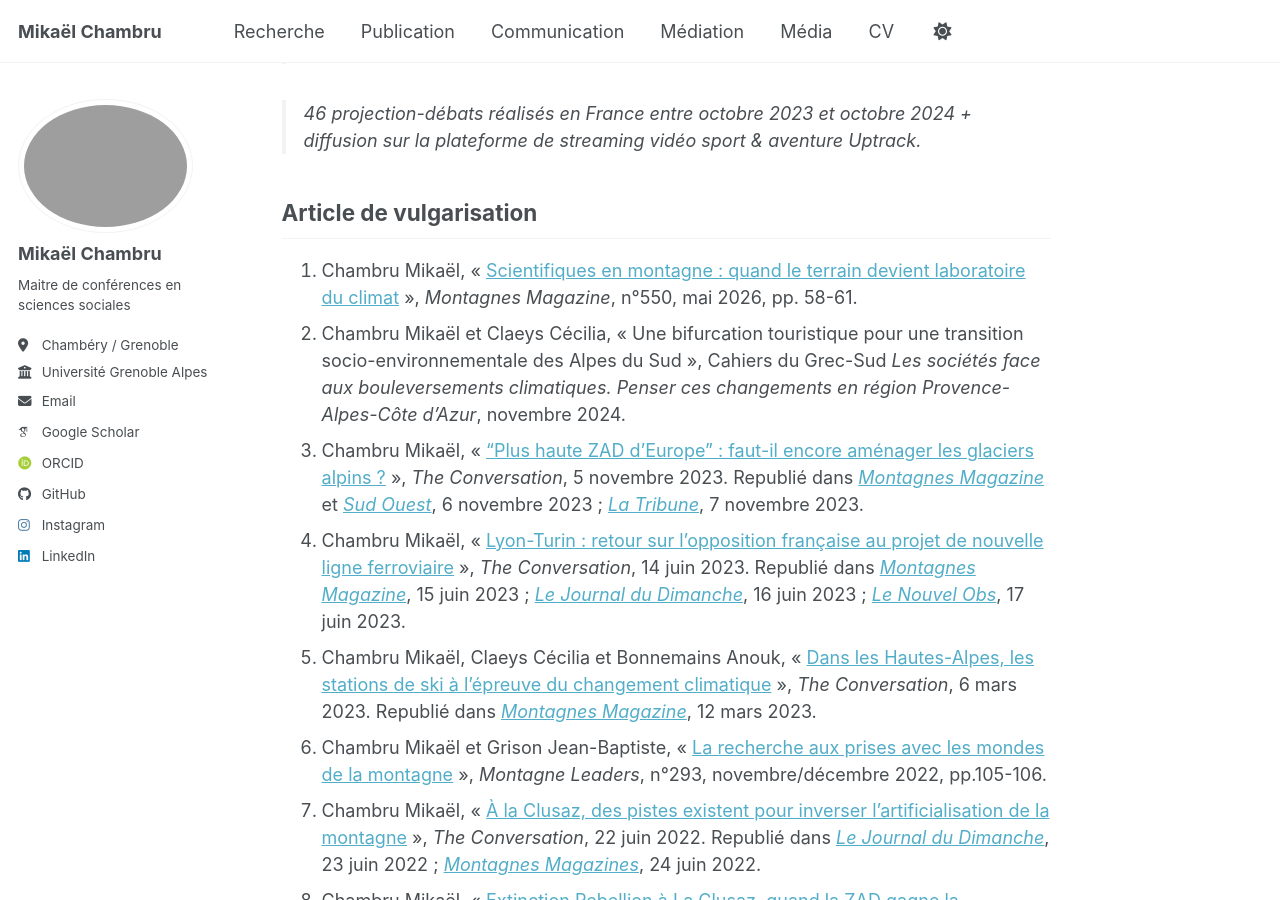
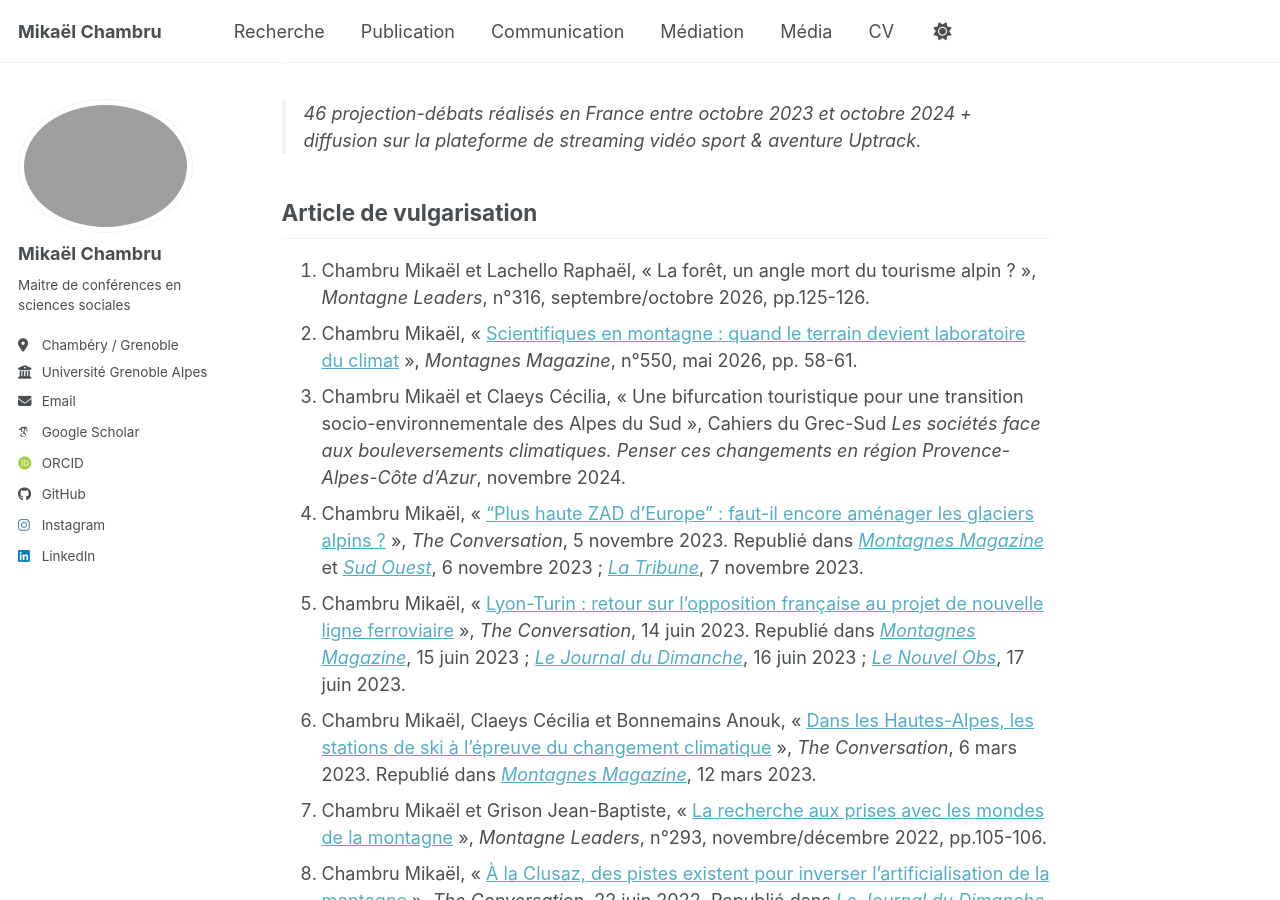
Before and after one commit to mikaelchambru/mikaelchambru.github.io, a Jekyll site: the page built from _pages/mediation.md, in a window 1280 px wide and 900 px high, scrolled down 431 px. Built offline with Jekyll 4.4.1, drawn with Linux system fonts in a browser that asks for light colours; some web fonts are replaced; a script bundle is joined from its source files by our own code; library files that are not in the unit come from our copies.

Commit message:
Update mediation.md

```diff
--- a/_pages/mediation.md
+++ b/_pages/mediation.md
@@ -15,24 +15,25 @@ redirect_from:
 
 ## Article de vulgarisation
 
-1. Chambru Mikaël, « [Scientifiques en montagne : quand le terrain devient laboratoire du climat](https://www.montagnes-magazine.com/actus-scientifiques-montagne-quand-terrain-devient-laboratoire-climat) », *Montagnes Magazine*, n°550, mai 2026, pp. 58-61.
-2. Chambru Mikaël et Claeys Cécilia, « Une bifurcation touristique pour une transition socio-environnementale des Alpes du Sud », Cahiers du Grec-Sud *Les sociétés face aux bouleversements climatiques. Penser ces changements en région Provence-Alpes-Côte d’Azur*, novembre 2024.
-3. Chambru Mikaël, « [“Plus haute ZAD d’Europe” : faut-il encore aménager les glaciers alpins ?](https://theconversation.com/plus-haute-zad-deurope-faut-il-encore-amenager-les-glaciers-alpins-216918) », *The Conversation*, 5 novembre 2023.
+1. Chambru Mikaël et Lachello Raphaël, « La forêt, un angle mort du tourisme alpin ? », *Montagne Leaders*, n°316, septembre/octobre 2026, pp.125-126.
+2. Chambru Mikaël, « [Scientifiques en montagne : quand le terrain devient laboratoire du climat](https://www.montagnes-magazine.com/actus-scientifiques-montagne-quand-terrain-devient-laboratoire-climat) », *Montagnes Magazine*, n°550, mai 2026, pp. 58-61.
+3. Chambru Mikaël et Claeys Cécilia, « Une bifurcation touristique pour une transition socio-environnementale des Alpes du Sud », Cahiers du Grec-Sud *Les sociétés face aux bouleversements climatiques. Penser ces changements en région Provence-Alpes-Côte d’Azur*, novembre 2024.
+4. Chambru Mikaël, « [“Plus haute ZAD d’Europe” : faut-il encore aménager les glaciers alpins ?](https://theconversation.com/plus-haute-zad-deurope-faut-il-encore-amenager-les-glaciers-alpins-216918) », *The Conversation*, 5 novembre 2023.
 Republié dans *[Montagnes Magazine](https://www.montagnes-magazine.com/actus-plus-haute-zad-europe-faut-il-encore-amenager-les-glaciers-alpins)* et *[Sud Ouest](https://www.sudouest.fr/environnement/plus-haute-zad-d-europe-faut-il-encore-amenager-les-glaciers-alpins-17354614.php)*, 6 novembre 2023 ; [*La Tribune*](https://www.latribune.fr/opinions/tribunes/la-plus-haute-zad-d-europe-remet-en-cause-l-amenagement-de-la-haute-montagne-982485.html), 7 novembre 2023.
-4. Chambru Mikaël, « [Lyon-Turin : retour sur l’opposition française au projet de nouvelle ligne ferroviaire](https://theconversation.com/lyon-turin-retour-sur-lopposition-francaise-au-projet-de-nouvelle-ligne-ferroviaire-207501) », *The Conversation*, 14 juin 2023.
+5. Chambru Mikaël, « [Lyon-Turin : retour sur l’opposition française au projet de nouvelle ligne ferroviaire](https://theconversation.com/lyon-turin-retour-sur-lopposition-francaise-au-projet-de-nouvelle-ligne-ferroviaire-207501) », *The Conversation*, 14 juin 2023.
 Republié dans *[Montagnes Magazine](https://www.montagnes-magazine.com/actus-lyon-turin-retour-opposition-francaise-projet-nouvelle-ligne-ferroviaire)*, 15 juin 2023 ; *[Le Journal du Dimanche](https://www.lejdd.fr/societe/ligne-ferroviaire-lyon-turin-comment-sest-organisee-lopposition-ce-projet-en-france-136831)*, 16 juin 2023 ; *[Le Nouvel Obs](https://www.nouvelobs.com/opinions/20230617.OBS74612/lyon-turin-comment-l-opposition-francaise-au-projet-de-ligne-ferroviaire-s-est-coalisee.html)*, 17 juin 2023.
-5. Chambru Mikaël, Claeys Cécilia et Bonnemains Anouk, « [Dans les Hautes-Alpes, les stations de ski à l’épreuve du changement climatique](https://theconversation.com/dans-les-hautes-alpes-les-stations-de-ski-a-lepreuve-du-changement-climatique-198248) », *The Conversation*, 6 mars 2023.
+6. Chambru Mikaël, Claeys Cécilia et Bonnemains Anouk, « [Dans les Hautes-Alpes, les stations de ski à l’épreuve du changement climatique](https://theconversation.com/dans-les-hautes-alpes-les-stations-de-ski-a-lepreuve-du-changement-climatique-198248) », *The Conversation*, 6 mars 2023.
 Republié dans *[Montagnes Magazine](https://www.montagnes-magazine.com/actus-dans-les-hautes-alpes-les-stations-ski-epreuve-changement-climatique)*, 12 mars 2023.
-6. Chambru Mikaël et Grison Jean-Baptiste, « [La recherche aux prises avec les mondes de la montagne](https://www.montagneleaders.fr/infos/experts/la-recherche-aux-prises-avec-les-mondes-de-la-montagne/) », *Montagne Leaders*, n°293, novembre/décembre 2022, pp.105-106.
-7. Chambru Mikaël, « [À la Clusaz, des pistes existent pour inverser l’artificialisation de la montagne](https://theconversation.com/a-la-clusaz-des-pistes-existent-pour-dejouer-lartificialisation-de-la-montagne-183539) », *The Conversation*, 22 juin 2022.
+7. Chambru Mikaël et Grison Jean-Baptiste, « [La recherche aux prises avec les mondes de la montagne](https://www.montagneleaders.fr/infos/experts/la-recherche-aux-prises-avec-les-mondes-de-la-montagne/) », *Montagne Leaders*, n°293, novembre/décembre 2022, pp.105-106.
+8. Chambru Mikaël, « [À la Clusaz, des pistes existent pour inverser l’artificialisation de la montagne](https://theconversation.com/a-la-clusaz-des-pistes-existent-pour-dejouer-lartificialisation-de-la-montagne-183539) », *The Conversation*, 22 juin 2022.
 Republié dans *[Le Journal du Dimanche](https://www.lejdd.fr/Societe/a-la-clusaz-la-question-de-lartificialisation-de-la-montage-est-au-coeur-des-tensions-4119312)*, 23 juin 2022 ; *[Montagnes Magazines](https://www.montagnes-magazine.com/actus-clusaz-pistes-existent-dejouer-artificialisation-montagne)*, 24 juin 2022.
-8. Chambru Mikaël, « [Extinction Rebellion à La Clusaz, quand la ZAD gagne la montagne](https://theconversation.com/extinction-rebellion-a-la-clusaz-quand-la-zad-gagne-la-montagne-174358) », *The Conversation*, 5 janvier 2022.
+9. Chambru Mikaël, « [Extinction Rebellion à La Clusaz, quand la ZAD gagne la montagne](https://theconversation.com/extinction-rebellion-a-la-clusaz-quand-la-zad-gagne-la-montagne-174358) », *The Conversation*, 5 janvier 2022.
 Republié dans *[Le Courrier](https://lecourrier.ch/2022/01/09/quand-la-zad-gagne-la-montagne/)*, 9 janvier 2022 ; *[Le Dauphiné Libéré, Dernières nouvelles d’Alsace, Le Progrès, L’Est Républicain et Bien Public](https://www.ledauphine.com/environnement/2022/01/18/quand-la-zad-gagne-la-montagne)*, 18 janvier 2022.
-9. Chambru Mikaël, « Sur les traces d’une écologie de la discorde » / « Tracing and ecology of discord », in *La montagne qui hurle* / *The Holowing Moutain*(Betty Bogaert), Montréal, décembre 2021, pp.5-8.
-10. Chambru Mikaël et De Oliveira Jean-Philippe, « [Dépasser la communication persuasive autour des risques naturels en montagne](http://www.irma-grenoble.com/01actualite/01articles_afficher.php?id_actualite=741) », *Risques Infos*, n°43, novembre 2021.
-11. Chambru Mikaël et De Oliveira Jean-Philippe, « Communiquer sur le changement climatique en montagne, quels enjeux ? », *Montagne Leaders*, n°286, septembre/octobre 2021, pp.125-126.
-12. Chambru Mikaël, « [Montagne de Céüse (05) : enquête en sciences sociales et sciences de la nature](https://www.echosciences-paca.fr/articles/montagne-de-ceuse-o5-enquete-en-sciences-sociales-et-sciences-de-la-nature) », *EchoSciences Provence Alpes Côte d’Azur*, 6 janvier 2020.
-13. Chambru Mikaël et Polge Julie, « [YouTubeurs et institutions : de nouveaux formats pour la médiation scientifique](https://theconversation.com/youtubeurs-et-institutions-de-nouveaux-formats-pour-la-mediation-scientifique-107587) », *The Conversation*, 2 janvier 2019.
+10. Chambru Mikaël, « Sur les traces d’une écologie de la discorde » / « Tracing and ecology of discord », in *La montagne qui hurle* / *The Holowing Moutain*(Betty Bogaert), Montréal, décembre 2021, pp.5-8.
+11. Chambru Mikaël et De Oliveira Jean-Philippe, « [Dépasser la communication persuasive autour des risques naturels en montagne](http://www.irma-grenoble.com/01actualite/01articles_afficher.php?id_actualite=741) », *Risques Infos*, n°43, novembre 2021.
+12. Chambru Mikaël et De Oliveira Jean-Philippe, « Communiquer sur le changement climatique en montagne, quels enjeux ? », *Montagne Leaders*, n°286, septembre/octobre 2021, pp.125-126.
+13. Chambru Mikaël, « [Montagne de Céüse (05) : enquête en sciences sociales et sciences de la nature](https://www.echosciences-paca.fr/articles/montagne-de-ceuse-o5-enquete-en-sciences-sociales-et-sciences-de-la-nature) », *EchoSciences Provence Alpes Côte d’Azur*, 6 janvier 2020.
+14. Chambru Mikaël et Polge Julie, « [YouTubeurs et institutions : de nouveaux formats pour la médiation scientifique](https://theconversation.com/youtubeurs-et-institutions-de-nouveaux-formats-pour-la-mediation-scientifique-107587) », *The Conversation*, 2 janvier 2019.
 
 
 ## Participation à une journée d’études professionnelles, conférence ou autre évènement
```
